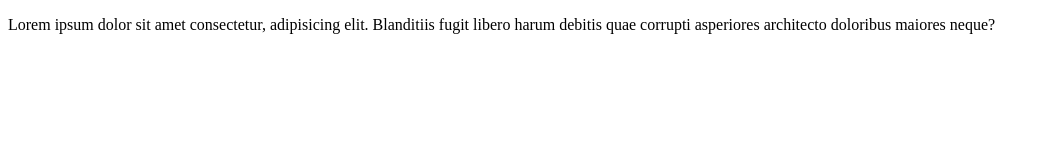
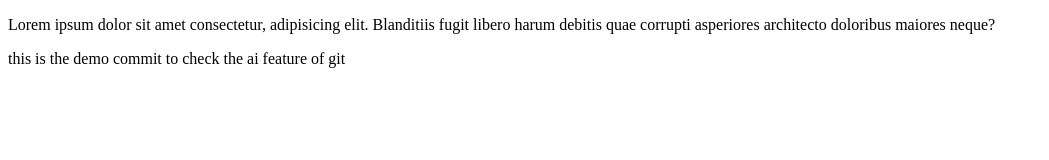
Before and after one commit to saurabh89-dev/instagram-clone, a plain HTML site: page index.html in a window 1280 px wide. Shown: the whole page, without its empty margins (0-1049 px from the left). Drawn offline with Linux system fonts and the light colour scheme.

Commit message:
change the paragraph

```diff
--- a/index.html
+++ b/index.html
@@ -8,6 +8,8 @@
 <body>
     <div class="container">
         <p>Lorem ipsum dolor sit amet consectetur, adipisicing elit. Blanditiis fugit libero harum debitis quae corrupti asperiores architecto doloribus maiores neque?</p>
+        <p>this is the demo commit to check the ai feature of git</p>
+
     </div>
 </body>
 </html>
```
